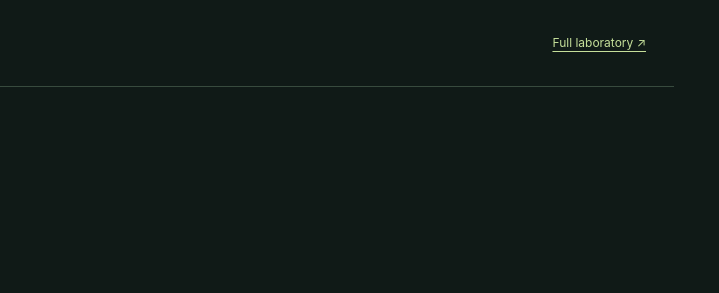
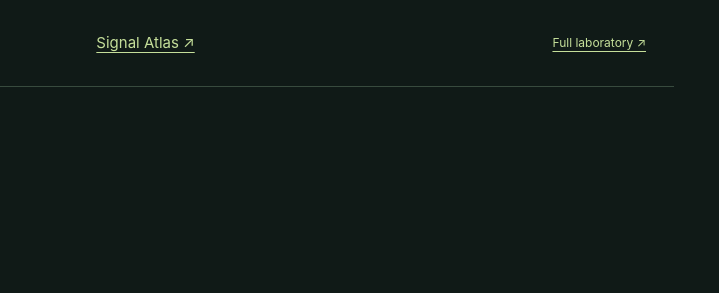
Before and after one commit to jimedusot-beep/Project-sasori, a website: page site/hub.html in a window 1280 px wide. Shown: the top 293 px of the page, 561-1280 px from the left. Drawn offline with Linux system fonts and the light colour scheme.

Commit message:
docs: link usable Signal Atlas from site/hub.html

```diff
--- a/site/hub.html
+++ b/site/hub.html
@@ -26,6 +26,7 @@
         ><img src="icon.svg" alt="" width="36" height="36" /><span
           >SASORI<small>YOUR DEVICES. YOUR CONTROLS.</small></span
         ></a
+      ><a href="signal-atlas.html">Signal Atlas ↗</a
       ><a href="index.html">Full laboratory ↗</a>
     </header>
     <main id="workspace">
```
